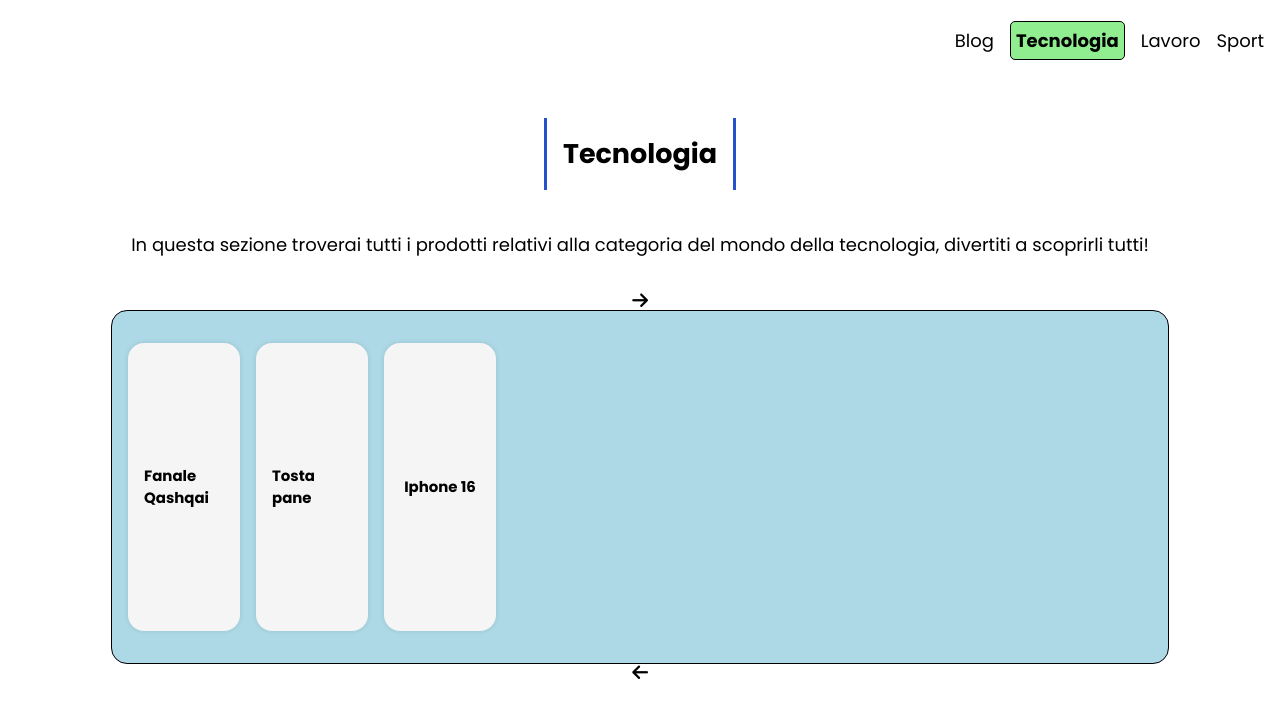
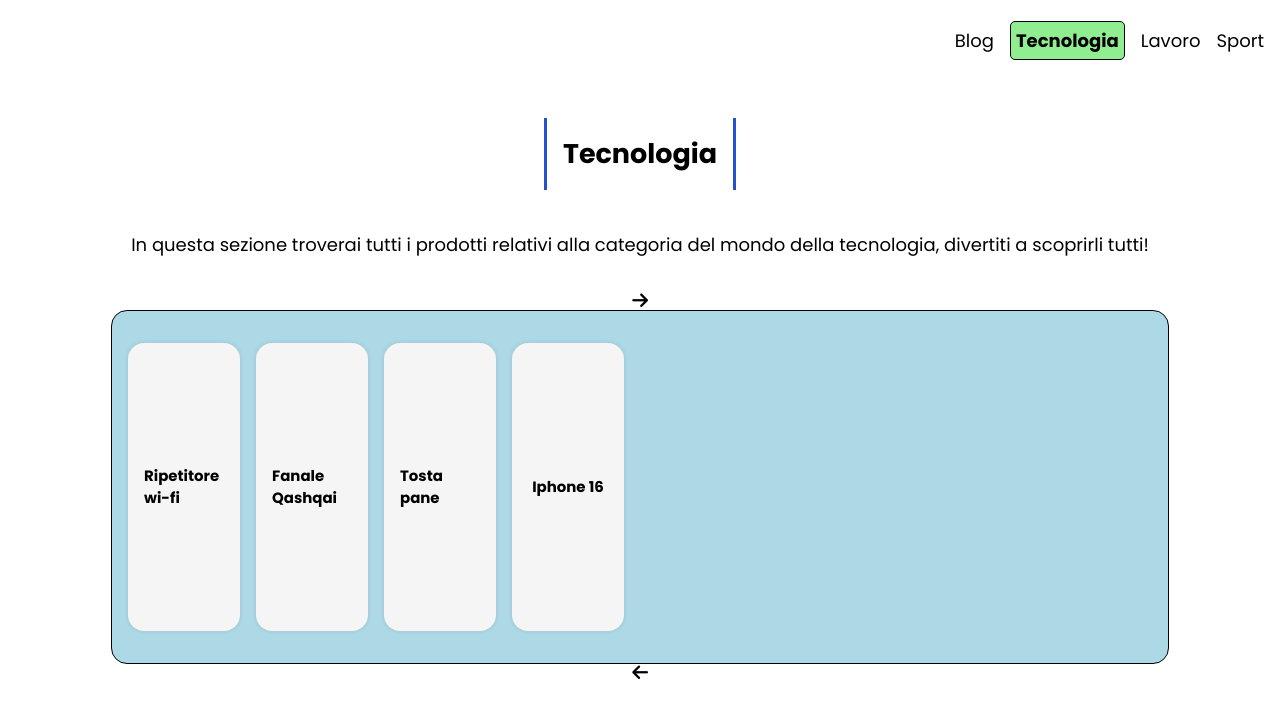
Before and after one commit to Parminico/BlogAmz, a React (Create React App) app: page /technology in a window 1280 px wide. Shown: the top 718 px of the page. Built offline with nearby package versions, Linux system fonts and the light colour scheme.

Commit message:
Update Technology.js

```diff
--- a/src/Product/Technology.js
+++ b/src/Product/Technology.js
@@ -1,5 +1,37 @@
 
 export const technology = [
+    {
+        id: 4,
+        title: 'Ripetitore wi-fi',
+        description: `TP-Link RE700X – Ripetitore WiFi 6 AX3000: Potenza e Stabilità a Portata di Mano
+        -------- Introduzione --------
+        Se hai problemi di copertura WiFi in casa, il TP-Link RE700X potrebbe essere la soluzione giusta. Si tratta di un ripetitore di segnale con tecnologia WiFi 6, capace di offrire velocità elevate e una connessione più stabile su due bande: 2,4 GHz (574 Mbps) e 5 GHz (2402 Mbps). Grazie alla compatibilità con OneMesh, si integra perfettamente con altri dispositivi TP-Link per creare una rete unificata.
+        Ma funziona davvero così bene? L’ho provato in casa mia per un mese, e ora posso raccontarti la mia esperienza.
+        -------- Esperienza Personale (Uso Quotidiano) --------
+        L’installazione è stata semplicissima: ho seguito le istruzioni e in pochi minuti il ripetitore era operativo. Ho provato sia la configurazione tramite app TP-Link (che ha dato qualche problema di connessione iniziale) sia quella con il tasto WPS, che si è rivelata la soluzione più veloce ed efficace.
+        Una volta attivato, la differenza si è notata subito. In casa mia avevo problemi di segnale in una stanza al piano inferiore, dove il WiFi risultava debole e spesso si disconnetteva. Con il TP-Link RE700X, la connessione è diventata molto più stabile: il segnale non è potentissimo, ma sufficiente per garantire una navigazione fluida e senza interruzioni.
+        Se hai un router compatibile con OneMesh, il ripetitore funziona ancora meglio, creando una rete unica senza necessità di riconnettere manualmente i dispositivi. Purtroppo, il mio router Fastweb non è compatibile con questa tecnologia, quindi ho dovuto accontentarmi di usarlo come classico ripetitore WiFi.
+        Aspetti positivi che ho notato:
+        ✅ Velocità di connessione stabile, soprattutto sulla banda 5 GHz.
+        ✅ Design compatto, facile da posizionare in qualsiasi presa.
+        ✅ Porta Gigabit Ethernet, utile per collegare dispositivi via cavo.
+        ✅ Buona compatibilità con i router TP-Link (se usato con OneMesh).
+        Aspetti negativi:
+        ❌ L’app TP-Link non è sempre stabile e può dare problemi in fase di configurazione.
+        ❌ Non è un miracolo: migliora la copertura, ma non aspettarti di espandere il segnale di molti metri.
+        -------- Aggiornamento Periodico (Dopo 1 Mese di Utilizzo) --------
+        Dopo un mese di utilizzo, posso dire che il TP-Link RE700X si è dimostrato un buon ripetitore, ma con qualche limite. La stabilità del segnale è migliorata, soprattutto nella stanza in cui prima avevo problemi, ma ho notato che ogni 2-3 giorni tende a disconnettersi e ho dovuto riavviarlo manualmente per ripristinare il segnale.
+        Un altro punto a cui fare attenzione è la compatibilità con OneMesh: se il tuo router non è TP-Link o non supporta questa tecnologia, il ripetitore funzionerà, ma senza la possibilità di creare una rete unica, quindi dovrai selezionare manualmente il WiFi esteso.
+        In definitiva, il RE700X ha risolto i miei problemi di segnale, ma richiede un po’ di pazienza per gestire le eventuali disconnessioni.
+        -------- Conclusione --------
+        Il TP-Link RE700X è un ottimo ripetitore WiFi per chi cerca una soluzione semplice ed efficace per migliorare la copertura della rete domestica. Se hai un router TP-Link compatibile con OneMesh, l’esperienza sarà ancora migliore, ma anche senza questa funzione il dispositivo fa il suo lavoro.
+        Se cerchi un ripetitore potente e affidabile, ma sei disposto ad accettare qualche piccolo inconveniente nella gestione del segnale, questo modello è una buona scelta.
+        Il mio obiettivo è uno solo: darti la sicurezza di fare la scelta giusta. E, magari, farti scoprire qualcosa di sorprendente lungo il percorso.
+
+        ⸻
+        🔥 Consiglio finale: Se hai una casa su più piani o stanze con muri spessi, il TP-Link RE700X può essere la soluzione giusta, ma non aspettarti miracoli!`,
+        url: 'https://amzn.to/3FGphNg'
+    },
     {
         id: 3,
         title: 'Fanale Qashqai',
@@ -74,7 +106,7 @@ Lo so, potresti trovare l’iPhone 16 da tanti altri rivenditori. Ma qui, sul mi
 
 Scegliere l’iPhone 16 è una decisione che ti cambia la vita. E, se lo acquisti da me, sarà una scelta che ti farà sentire speciale fin dal primo clic.`,
         url: 'https://amzn.to/4iwAoXa'
-    },
+    }
 
 
 ]
```
